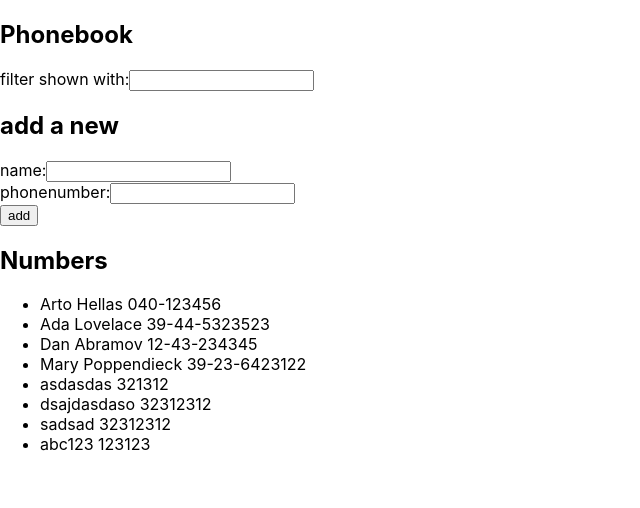
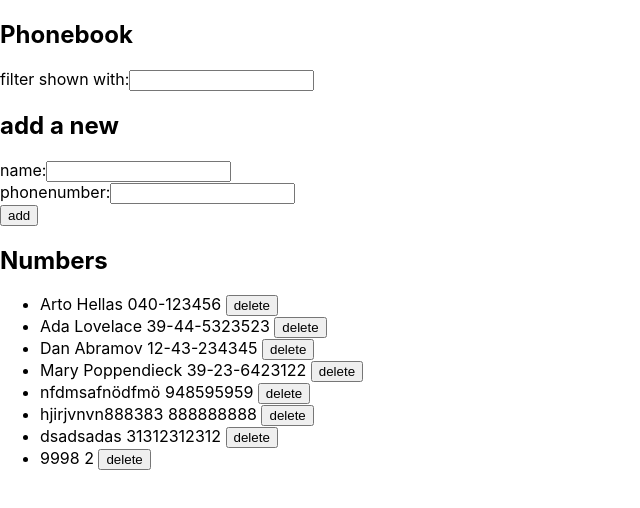
Before and after one commit to hanranti/Fullstack_2019_kesa, a React (Create React App) app in the folder tehtava2.6/: page / in a window 1280 px wide. Shown: the top 508 px of the page, without its empty margins (0-640 px from the left). Built offline with nearby package versions, Linux system fonts and the light colour scheme; data requests are answered from the project's data file.

Commit message:
tehtavat 2.17 ja 2.18 tehty, 2.14 ei tehty

```diff
--- a/tehtava2.6/db.json
+++ b/tehtava2.6/db.json
@@ -21,24 +21,24 @@
       "id": 4
     },
     {
-      "name": "asdasdas",
-      "number": "321312",
-      "id": 5
+      "name": "nfdmsafnödfmö",
+      "number": "948595959",
+      "id": 8
     },
     {
-      "name": "dsajdasdaso",
-      "number": "32312312",
-      "id": 6
+      "name": "hjirjvnvn888383",
+      "number": "888888888",
+      "id": 9
     },
     {
-      "name": "sadsad",
-      "number": "32312312",
-      "id": 7
+      "name": "dsadsadas",
+      "number": "31312312312",
+      "id": 11
     },
     {
-      "name": "abc123",
-      "number": "123123",
-      "id": 8
+      "name": "9998",
+      "number": "2",
+      "id": 12
     }
   ]
 }
--- a/tehtava2.6/src/App.js
+++ b/tehtava2.6/src/App.js
@@ -2,16 +2,16 @@ import React, { useState, useEffect } from 'react'
 
 import Numbers from './components/Numbers'
 import Filter from './components/Filter';
-import AddPersonForm from './components/AddPersonForm';
+import AddOrEditPersonForm from './components/AddOrEditPersonForm';
 
-import personsService from './services/persons'
+import personService from './services/persons'
 
 const App = () => {
 
   const [persons, setPersons] = useState([])
 
   useEffect(() => {
-    personsService.getAll().then(response => {
+    personService.getAll().then(response => {
       setPersons(persons.concat(response))
     }).catch(error => alert("Something went wrong!"))
   }, [])
@@ -20,17 +20,45 @@ const App = () => {
   const [newNumber, setNewNumber] = useState('')
   const [filterName, setFilterName] = useState('')
 
-  const addPerson = (event) => {
-    (persons.some(person => person.name === newName)
-      ? alert(`${newName} is already added to phonebook`)
-      : personsService.addPerson({ name: newName, number: newNumber }).then(response => {
-        setPersons(persons.concat(response))
-        setNewName('')
-        setNewNumber('')
-      }).catch(error => alert("Something went wrong"))
-    )
+  const addOrEditPerson = (event) => {
+    event.preventDefault()
+    const editedPerson = persons.filter(person => person.name === newName)[0]
 
-    event.preventDefault()
+    switch (editedPerson) {
+      case undefined:
+        personService.addPerson({ name: newName, number: newNumber }).then(response => {
+          setPersons(persons.concat(response))
+          setNewName('')
+          setNewNumber('')
+        }).catch(error => alert("Something went wrong!"))
+        break
+      default:
+        window.confirm(`${newName} is already added to the phonebook, replace the old number with a new one?`)
+          ? personService.editPerson({ name: newName, number: newNumber }, editedPerson.id).then(response =>
+            setPersons(persons.map(person => person.id !== editedPerson.id ? person : response)))
+          : console.log("Person editing cancelled!")
+        break
+    }
+
+    //    persons.some(person => person.name === newName
+    //      ? window.confirm(`${newName} is already added to the phonebook, replace the old number with a new one?`)
+    //        ? personService.editPerson({ name: newName, number: newNumber }, persons.filter(p => p.name === newName)[0].id)
+    //        : console.log("Person editing cancelled!")
+    //      : personService.addPerson({ name: newName, number: newNumber }).then(response => {
+    //        setPersons(persons.concat(response))
+    //        setNewName('')
+    //        setNewNumber('')
+    //      }).catch(error => alert("Something went wrong!"))
+    //    )
+
+  }
+
+  const deletePerson = ({ deletedPerson }) => {
+    window.confirm(`Delete ${deletedPerson.name}`)
+      ? personService.deletePerson(deletedPerson.id).then(response =>
+        setPersons(persons.filter(person => person.id !== deletedPerson.id))).catch(error =>
+          alert("That person was already deleted!"))
+      : console.log("Deletion cancelled!")
   }
 
   const handleNameChange = (event) => {
@@ -49,13 +77,13 @@ const App = () => {
     <div>
       <h2>Phonebook</h2>
       <Filter filterName={filterName} handleFilterNameChange={handleFilterNameChange} />
-      <AddPersonForm
-        addPerson={addPerson}
+      <AddOrEditPersonForm
+        addOrEditPerson={addOrEditPerson}
         newName={newName}
         handleNameChange={handleNameChange}
         newNumber={newNumber}
         handleNumberChange={handleNumberChange} />
-      <Numbers persons={persons} filterName={filterName} />
+      <Numbers persons={persons} filterName={filterName} deletePerson={deletePerson} />
     </div>
   )
 
--- a/tehtava2.6/src/components/AddPersonForm.js
+++ b/tehtava2.6/src/components/AddOrEditPersonForm.js
@@ -1,7 +1,7 @@
 import React from 'react'
 
-const AddPersonForm = (props) => (
-    <form onSubmit={props.addPerson}>
+const AddOrEditPersonForm = (props) => (
+    <form onSubmit={props.addOrEditPerson}>
         <h2>add a new</h2>
         <div>
             name:
@@ -23,4 +23,4 @@ const AddPersonForm = (props) => (
     </form>
 )
 
-export default AddPersonForm
+export default AddOrEditPersonForm
--- a/tehtava2.6/src/components/Numbers.js
+++ b/tehtava2.6/src/components/Numbers.js
@@ -1,7 +1,9 @@
 import React from 'react'
 
-const Number = ({ person }) => (
-    <li>{person.name} {person.number}</li>
+const DeletePersonButton = ({ deletePerson, person }) => (<button onClick={() => deletePerson({ deletedPerson: person })}>delete</button>)
+
+const Number = ({ deletePerson, person }) => (
+    <li>{person.name} {person.number} <DeletePersonButton deletePerson={deletePerson} person={person} /></li>
 )
 
 const Numbers = (props) => (
@@ -10,7 +12,7 @@ const Numbers = (props) => (
         <div>
             <ul>
                 {props.persons.filter(person => person.name.toUpperCase().includes(props.filterName.toUpperCase())
-                ).map(person => (<Number key={person.id} person={person} />))}
+                ).map(person => (<Number deletePerson={props.deletePerson} key={person.id} person={person} />))}
             </ul>
         </div>
     </div>
--- a/tehtava2.6/src/services/persons.js
+++ b/tehtava2.6/src/services/persons.js
@@ -6,4 +6,8 @@ const getAll = () => axios.get(baseURL).then(response => response.data)
 
 const addPerson = (person) => axios.post(baseURL, person).then(response => response.data)
 
-export default { getAll, addPerson }
+const deletePerson = (id) => axios.delete(`${baseURL}/${id}`).then(response => response.data)
+
+const editPerson = (person, id) => axios.put(`${baseURL}/${id}`, person).then(response => response.data)
+
+export default { getAll, addPerson, deletePerson, editPerson }
```
